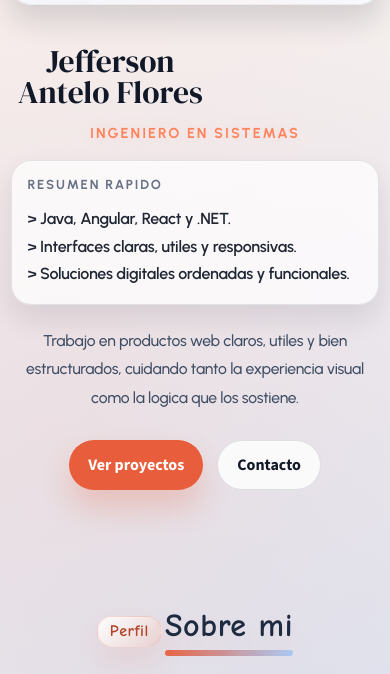
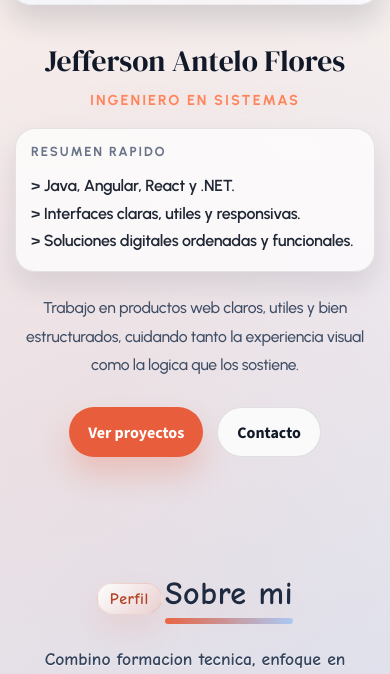
Before and after one commit to JefferAF312/Portafolio-web, a plain HTML site: page index.html in a window 390 px wide. Shown: the part 125-799 px from the top of the page. Drawn offline with nearby package versions, Linux system fonts and the light colour scheme.

Commit message:
Ajustar estilos del componente hero para mejorar la presentación y la alineación del texto

```diff
--- a/assets/css/style.css
+++ b/assets/css/style.css
@@ -3199,6 +3199,8 @@ html[data-theme="dark"] .theme-toggle[data-theme-selection="dark"] {
   }
 
   .hero-copy {
+    display: grid;
+    justify-items: center;
     width: min(100%, 24rem);
     padding: 0.85rem 0.3rem 1rem;
   }
@@ -3214,13 +3216,17 @@ html[data-theme="dark"] .theme-toggle[data-theme-selection="dark"] {
 
   .hero-name {
     display: block;
-    max-width: 12.5ch;
-    margin-inline: auto;
-    font-size: clamp(1.34rem, 8.1vw, 2.05rem);
+    width: 100%;
+    max-width: none;
+    margin-inline: 0;
+    text-align: center;
+    font-size: clamp(1.2rem, 7.6vw, 1.9rem);
     line-height: 0.98;
     letter-spacing: 0;
     white-space: normal;
-    text-wrap: balance;
+    overflow-wrap: break-word;
+    word-break: normal;
+    text-wrap: pretty;
   }
 
   .hero-name .name-char {
```
